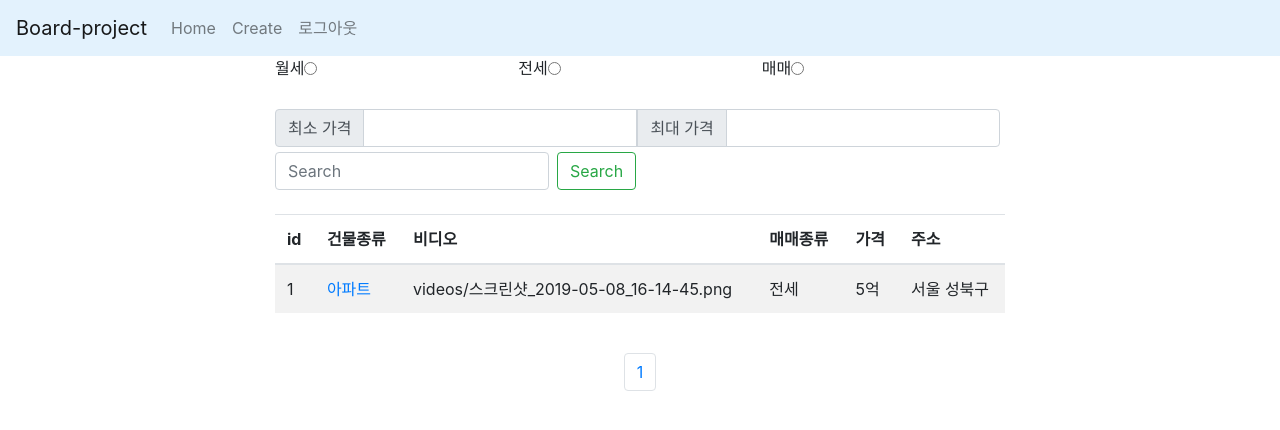
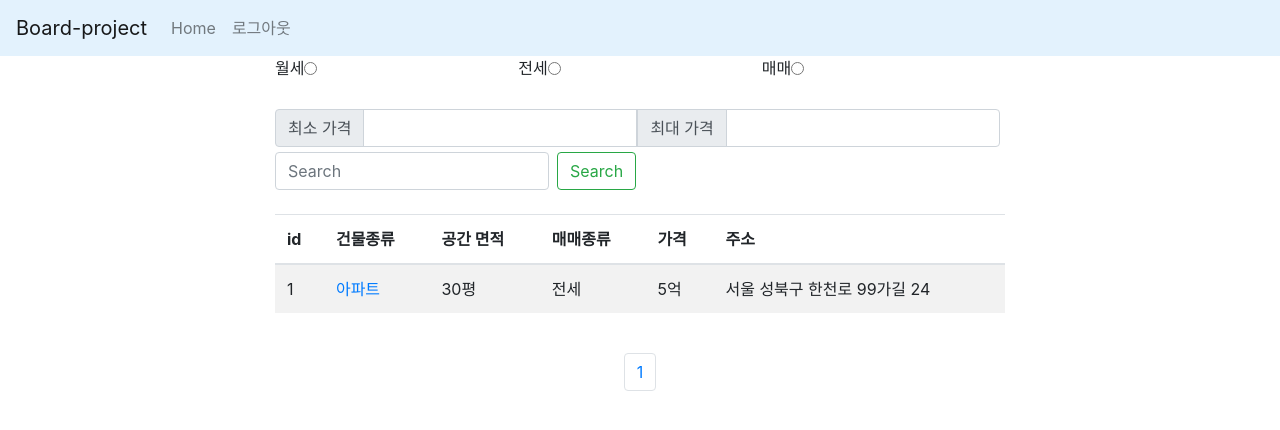
Before and after one commit to sug5806/prison, a Django app: page / in a window 1280 px wide. Shown: the top 430 px of the page. Run offline with Django 3.2, Linux system fonts and the light colour scheme; a user stored in the database is signed in; data comes from the database, SQL or seed files in the repository; both versions use the stored data as it was after the commit; some libraries are stand-ins or nearby versions.

Commit message:
resolved #9 feat: admin 화면에서 매물등록화면 변경

```diff
--- a/common_templates/base.html
+++ b/common_templates/base.html
@@ -23,13 +23,8 @@
 
             {% if user.is_authenticated %}
                 <li class="nav-item">
-                    <a class="nav-link" href="#">Create</a>
-                </li>
-
-                <li class="nav-item">
                     <a class="nav-link" href="{% url 'account_logout' %}">로그아웃</a>
                 </li>
-
             {% else %}
                 <li>
                     <a class="nav-link" href="{% url 'account_login' %}">로그인</a>
--- a/room/models.py
+++ b/room/models.py
@@ -4,13 +4,17 @@ from django.db import models
 # Create your models here.
 
 class Media(models.Model):
-    name = models.CharField(max_length=500)
-    media = models.FileField(upload_to='videos/', null=True, verbose_name="")
-    select = models.CharField(max_length=50, default="")
-    price_str = models.CharField(max_length=5, default="")
+    name = models.CharField(max_length=500, verbose_name="건물 종류")
+    media = models.FileField(upload_to='videos/', null=True, verbose_name="미디어파일")
+    select = models.CharField(max_length=50, default="", verbose_name="매매종류")
+    price_str = models.CharField(max_length=5, default="", verbose_name="가격")
     price_real = models.BigIntegerField(default=0)
-    address = models.CharField(max_length=200, default="")
-    description = models.TextField()
+    address = models.CharField(max_length=200, default="", verbose_name="주소")
+    address_detail = models.CharField(max_length=100, default="", verbose_name="상세주소")
+    space = models.CharField(max_length=10, default="", verbose_name="공간 면적")
+    description = models.TextField(verbose_name="설명")
+
+
 
     def __str__(self):
         return self.name + ", " + self.select + ", " + str(self.price_real)
--- a/room/templates/room/common_list.html
+++ b/room/templates/room/common_list.html
@@ -3,7 +3,7 @@
         <tr>
             <th scope="col">id</th>
             <th scope="col">건물종류</th>
-            <th scope="col">비디오</th>
+            <th scope="col">공간 면적</th>
             <th scope="col">매매종류</th>
             <th scope="col">가격</th>
             <th scope="col">주소</th>
@@ -16,10 +16,10 @@
             <tr>
                 <td>{{ object.id }}</td>
                 <td><a href="{% url 'room:detail' object.id %}">{{ object.name }}</a></td>
-                <td>{{ object.media }}</td>
+                <td>{{ object.space }}</td>
                 <td>{{ object.select }}</td>
                 <td>{{ object.price_num }}{{ object.price_str }}</td>
-                <td>{{ object.address }}</td>
+                <td>{{ object.address }} {{ object.address_detail }}</td>
             </tr>
         {% endfor %}
 
--- a/room/templates/room/media_detail.html
+++ b/room/templates/room/media_detail.html
@@ -44,7 +44,7 @@
             <span class="card-title">{{ object.name }}</span>
             <span class="price">{{ object.price_str }} </span>
             <span class="select">{{ object.select }} </span>
-            <p class="address">{{ object.address }}</p>
+            <p class="address">{{ full_address }}</p>
             <p class="card-text">{{ object.description }}</p>
         </div>
     </div>
--- a/room/templates/room/media_list.html
+++ b/room/templates/room/media_list.html
@@ -8,7 +8,6 @@ MAIN_PAGE
 {% block content %}
 
 {% include 'room/search_common.html' %}
-
 
 
 {% include 'room/common_list.html' %}
--- a/room/views.py
+++ b/room/views.py
@@ -22,6 +22,8 @@ def pre_save(sender, instance, **kwagrs):
     instance.price_real = price_n * price_s
 
 
+
+
 def showmedia(request):
     page = int(request.GET.get('page', 1))
     paginated_by = 5
@@ -32,6 +34,8 @@ def showmedia(request):
     end_index = paginated_by * page
     rooms = rooms[start_index:end_index]
     rng = range(1, math.ceil(total_count / paginated_by) + 1)
+
+
 
     context = {
         'object_list': rooms,
@@ -134,6 +138,7 @@ def detail(request, pk):
         document = Media.objects.get(pk=pk)
         vdo = str(document.media)[-3:-1]
         address = document.address
+        full_address = document.address + " " + document.address_detail
         # full_address = 도로명 주소 + 상세 주소
         # 예)성수동 상원길 63 쌍용아파트 107동 101호 = 상원길 63 + 쌍용아파트 107동 101호
 
@@ -158,4 +163,6 @@ def detail(request, pk):
                                                           'extension': vdo,
                                                           'address': address, 'coord_lat': coord_lat,
                                                           'coord_long': coord_long, 'jb_address': jb_address,
-                                                          'rd_address': rd_address})
+                                                          'rd_address': rd_address,
+                                                          'full_address': full_address,
+                                                          })
```
Also changed, not shown: db.sqlite3, media/videos/스크린샷_2019-05-08_16-14-37.png (added), media/videos/스크린샷_2019-05-08_16-14-45.png (added), media/videos/스크린샷_2019-05-08_16-33-09.png (added), room/migrations/0002_auto_20190524_0450.py (added).
